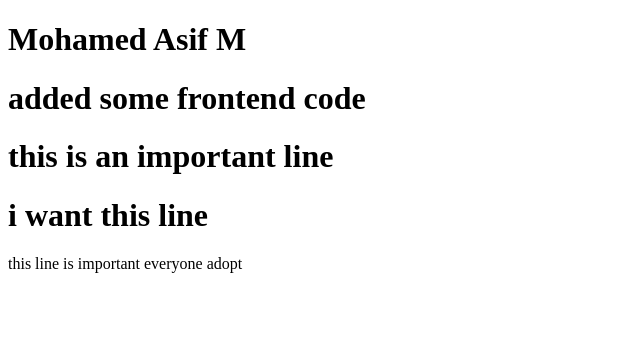
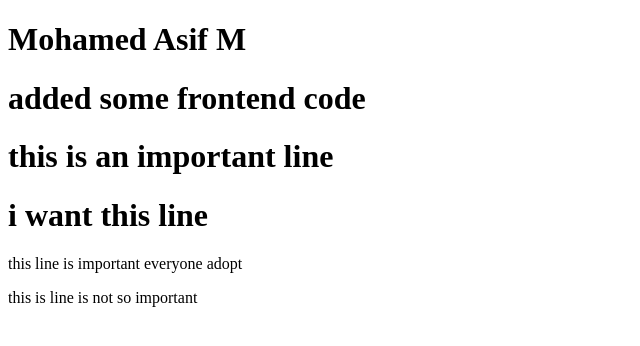
Before and after one commit to MohamedAsif3/sample-repo, a plain HTML site: page index.html in a window 1280 px wide. Shown: the whole page, without its empty margins (0-640 px from the left). Drawn offline with Linux system fonts and the light colour scheme.

Commit message:
fix: added both lines of code

```diff
--- a/index.html
+++ b/index.html
@@ -11,5 +11,6 @@
     <h1> this is an important line</h1>
     <h1>i want this line</h1>
     <p>this line is important everyone adopt</p>
+    <p>this is line is not so important</p>
 </body>
 </html>
```
